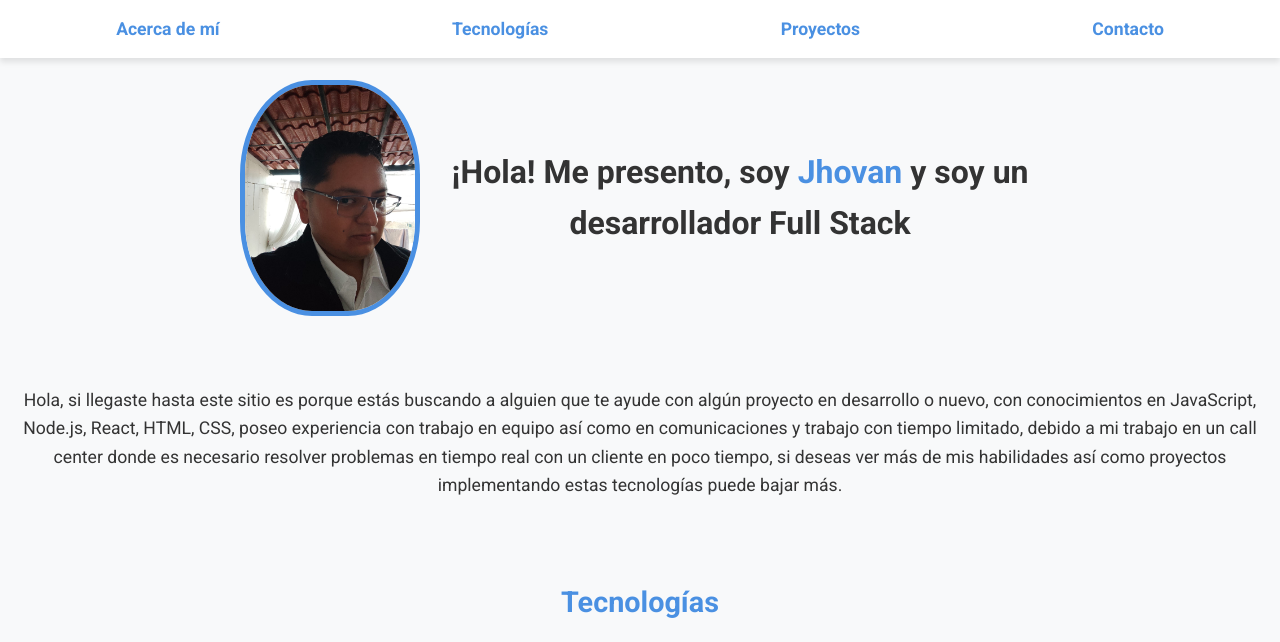
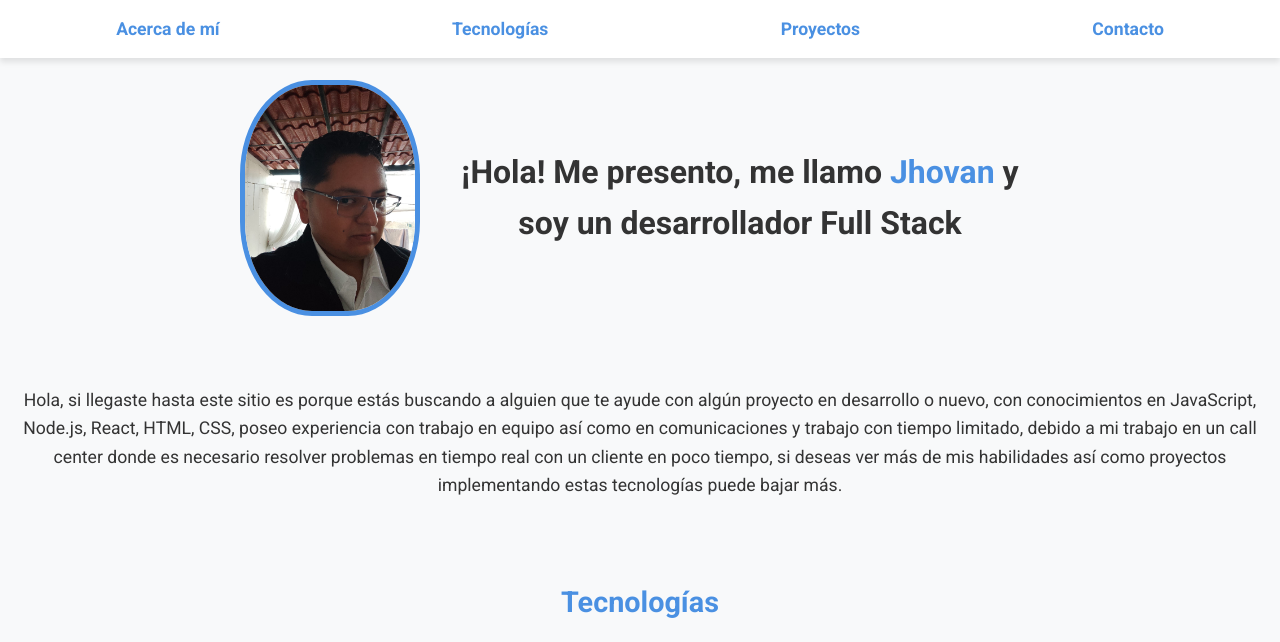
Before and after one commit to vanycod-dev/portafolio, a website: page index.html in a window 1280 px wide. Shown: the top 642 px of the page. Drawn offline with nearby package versions, Linux system fonts and the light colour scheme.

Commit message:
Actualizando head

```diff
--- a/index.html
+++ b/index.html
@@ -24,7 +24,7 @@
         <div id="acerca" class="acerca-de-mi" data-aos="fade-up">
             <section>
                 <img src="src/img/Foto.jpeg" alt="Foto mia hombre tes negra con ojos cafe oscuros, lentes camisa formal chamarranegra y de fondo una cortina blanca">
-                <h1>¡Hola! Me presento, soy <span>Jhovan</span> y soy un desarrollador Full Stack</h1>
+                <h1>¡Hola! Me presento, me llamo <span>Jhovan</span> y soy un desarrollador Full Stack</h1>
             </section>
             <p>Hola, si llegaste hasta este sitio es porque estás buscando a alguien que te ayude con algún proyecto en desarrollo o nuevo, con conocimientos en JavaScript, Node.js, React, HTML, CSS, poseo experiencia con trabajo en equipo así como en comunicaciones y trabajo con tiempo limitado, debido a mi trabajo en un call center donde es necesario resolver problemas en tiempo real con un cliente en poco tiempo, si deseas ver más de mis habilidades así como proyectos implementando estas tecnologías puede bajar más.</p>
 
```
